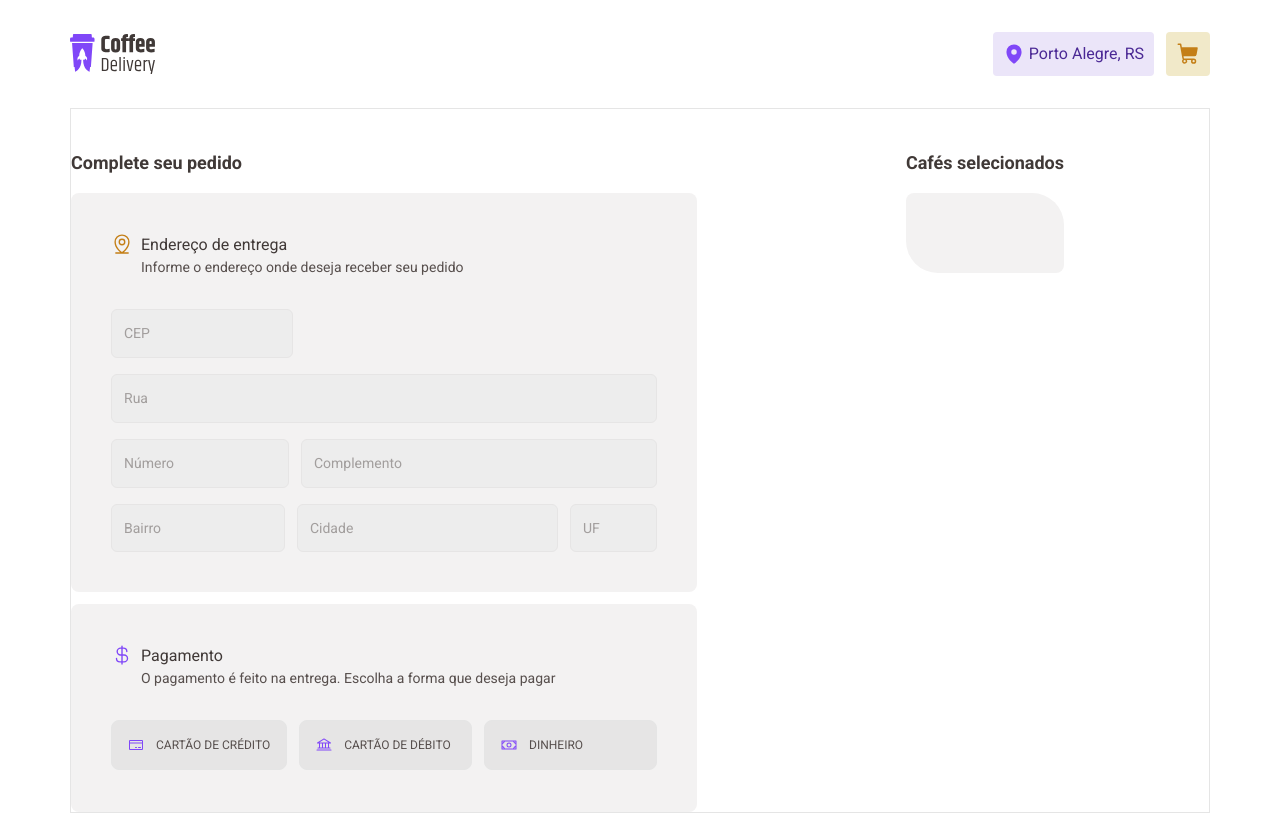
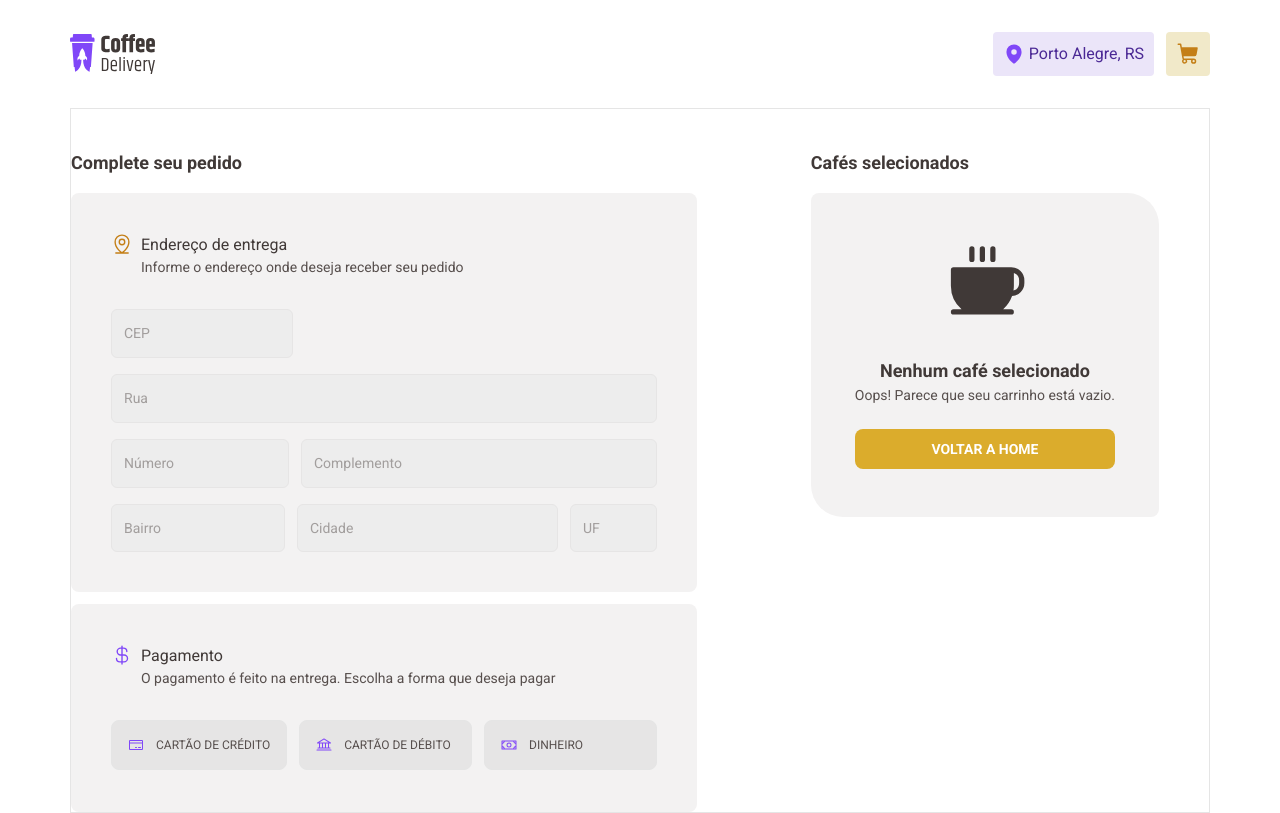
Before and after one commit to luksquitos/ignite-coffee, a React (Vite) app: page /payment in a window 1280 px wide. Built offline with nearby package versions, Linux system fonts and the light colour scheme.

Commit message:
feat: creating a empty cart component when cart doesn't have items

```diff
--- a/src/components/payment/cart-list.tsx
+++ b/src/components/payment/cart-list.tsx
@@ -1,6 +1,7 @@
 import { useReducer } from 'react'
 import { useCart } from '@/providers/cart-provider'
 import { CartItem } from './cart-item'
+import { EmptyCart } from './empty-cart'
 
 export function CartList() {
   const { cart, cartHasItems } = useCart()
@@ -22,6 +23,7 @@ export function CartList() {
             )
           })
         }
+        {!cartHasItems && (<EmptyCart />)}
         {/* Soma */}
         {cartHasItems && (
           <div>
--- /dev/null
+++ b/src/components/payment/empty-cart.tsx
@@ -0,0 +1,22 @@
+import { CoffeeIcon } from '@phosphor-icons/react'
+import { NavLink } from 'react-router-dom'
+
+export function EmptyCart() {
+  return (
+    <div className="flex flex-col items-center w-full px-1 py-2 ">
+      <CoffeeIcon
+        weight="fill"
+        size={84}
+        className="text-base-subtitle"
+      />
+
+      <p className="mt-8 text-base-subtitle text-lg font-bold">Nenhum café selecionado</p>
+      <p className="text-base-text text-sm">Oops! Parece que seu carrinho está vazio. </p>
+
+      <NavLink to="/" className="w-full mt-6  py-2.5 bg-yellow text-center text-white font-bold text-sm rounded-md hover:bg-yellow-dark hover:cursor-pointer transition ">
+        VOLTAR A HOME
+      </NavLink>
+
+    </div>
+  )
+}
```
